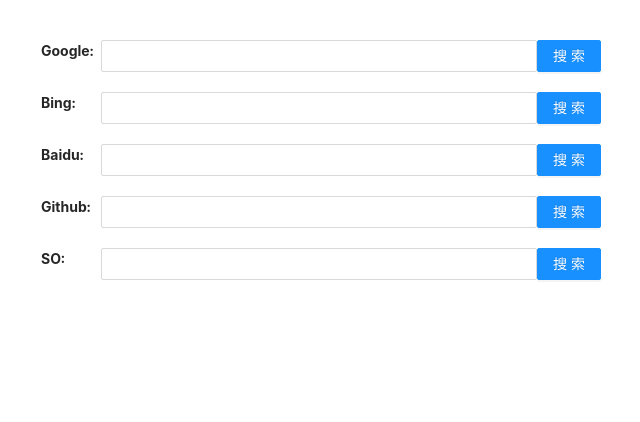
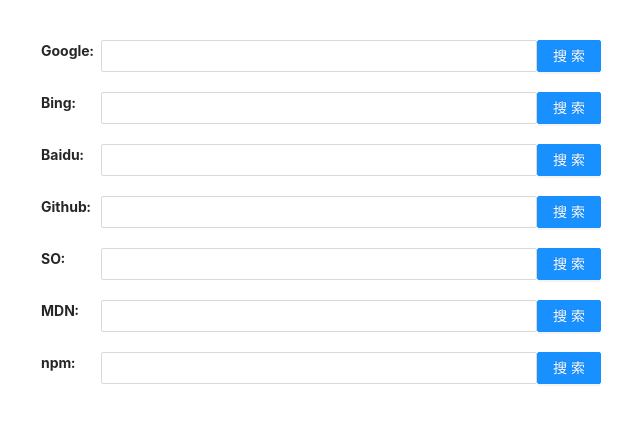
Before and after one commit to SpencerYang148/browser-page, a React app: page / in a window 1280 px wide. Shown: the top 422 px of the page, without its empty margins (319-959 px from the left). Built offline with nearby package versions, Linux system fonts and the light colour scheme; the HTML template or start-up script is replaced by a standard one.

Commit message:
MDN、npm

```diff
--- a/src/pages/MianPage/MianPage.tsx
+++ b/src/pages/MianPage/MianPage.tsx
@@ -30,6 +30,11 @@
                 <SeachItem name="Baidu" urlTemplate="https://www.baidu.com/s?wd=${query}" />
                 <SeachItem name="Github" urlTemplate="https://github.com/search?q=${query}" />
                 <SeachItem name="SO" urlTemplate="https://stackoverflow.com/search?q=${query}" />
+                <SeachItem
+                    name="MDN"
+                    urlTemplate="https://developer.mozilla.org/zh-CN/search?q=${query}"
+                />
+                <SeachItem name="npm" urlTemplate="https://www.npmjs.com/package/${query}" />
             </div>
         </div>
     );
```
